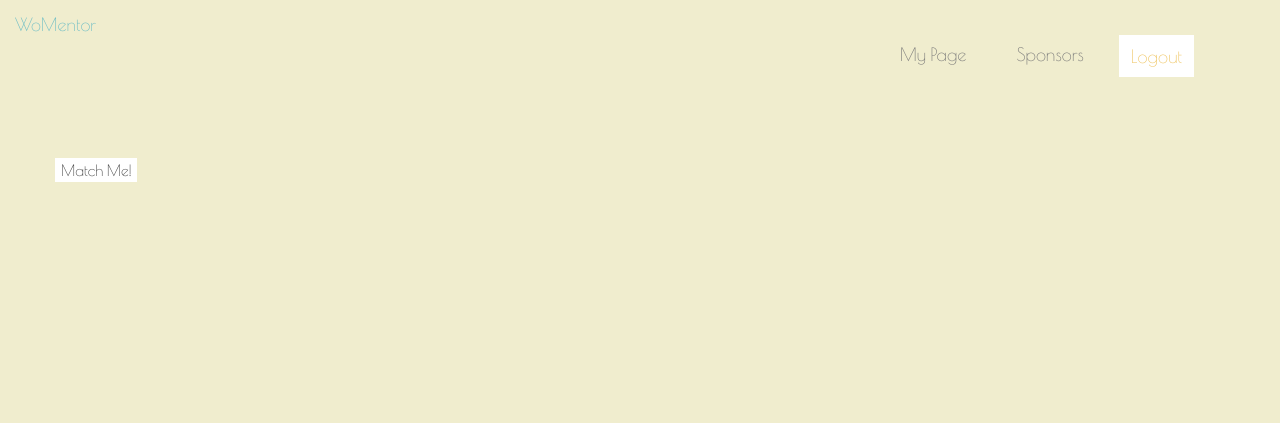
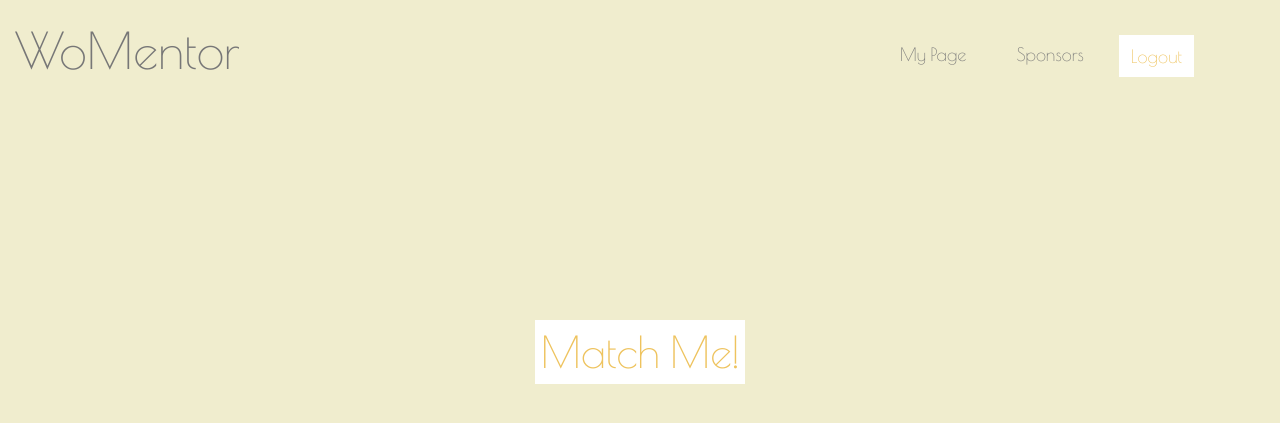
Before and after one commit to cgsarfati/WoMentor, a Flask app: page /main in a window 1280 px wide. Shown: the top 423 px of the page. Run offline with Flask 2, Linux system fonts and the light colour scheme; some libraries are stand-ins or nearby versions.

Commit message:
fixed up main.html

```diff
--- a/static/css/styles.css
+++ b/static/css/styles.css
@@ -27,11 +27,15 @@ body {
 }
 
 .navbar-default .navbar-brand {
-    padding-bottom: 20%;
+    font-size: 50px;
+    padding-bottom: 26%;
+}
+a.navbar-brand {
+  margin-top: 25px;
 }
 
 .navbar-default .navbar-brand:focus, .navbar-default .navbar-brand:hover {
-  color: #69bcc5;
+  color: #afb0b0;
 }
 
 
@@ -51,7 +55,7 @@ h4 {
 
 
 #register a, #userPage a{
-  color: #69bcc5;
+  color: #afb0b0;
   border: 2px solid white;
   margin: -1px 0px -1px 10px;
 }
@@ -84,8 +88,12 @@ h4 {
 button {
   background-color: #ffffff;
   border: none;
-  color: #333;
-  font-size: 110%;
+  color: #eec35e;
+  font-size: 310%;
+}
+
+button:hover {
+  box-shadow: 5px 5px 2px #ccc;
 }
 
 /*button:focus {
@@ -119,7 +127,16 @@ select {
     background-color: #ffffff;
 }
 
-
+#containerMain {
+    position: absolute;
+    top: 40%;
+    left: 0;
+    right: 0;
+    margin-left: auto;
+    margin-right: auto;
+    padding-right: 10%;
+    padding-left: 10%;
+}
 
 
 /*footer*/
@@ -184,11 +201,11 @@ select {
     margin-left: 0px;
     width: 100%;
     background-color: transparent;
-    color: #69bcc5;
+    color: #afb0b0;
     text-align: center;
   }
   #myLinks a:link, #myLinks a:visited {
-  color: #69bcc5;
+  color: #afb0b0;
   background-color: transparent;
   border-top: 2px #fff solid;
   }
--- a/templates/main.html
+++ b/templates/main.html
@@ -1,13 +1,10 @@
 {% extends 'base.html' %}
 
 {% block content %}
-<div class="container">
+<div class="container" id="containerMain">
     <div class="row">
+        <div class="col-sm-12 col-md-12 col-ls-12" id="matchInfo" align="center">
         <button id="matchBtn" type="button">Match Me!</button>
-        <div id="matchInfo"  hidden="true">
-            <h3>Current Match<h3>
-
-            <button id="cancelBtn" name="cancelBtn" type="button">Cancel Match</button>
         </div>
     </div>
 </div>
```
